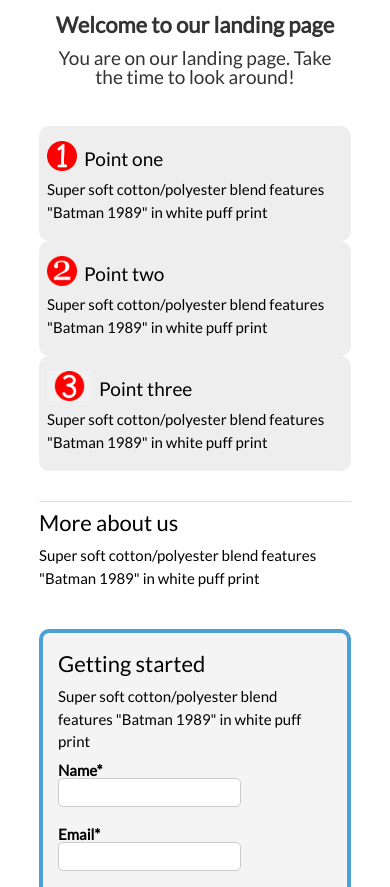
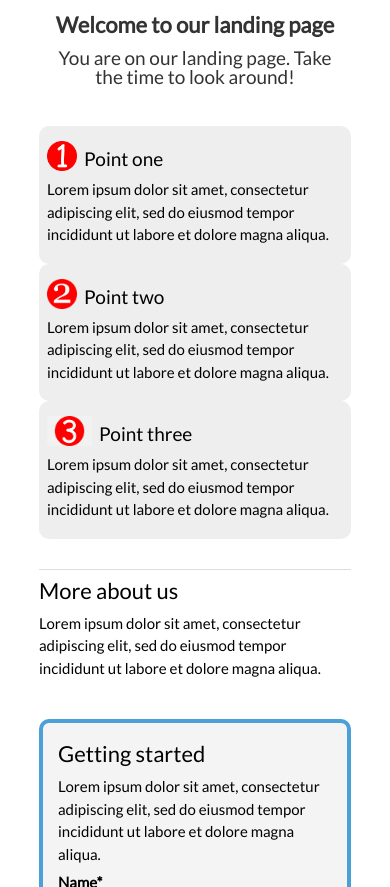
Before and after one commit to rides1/CSS-HTML, a plain HTML site: page index.html in a window 390 px wide. Shown: the part 182-1069 px from the top of the page. Drawn offline with Linux system fonts and the light colour scheme.

Commit message:
final commit

```diff
--- a/css/calendar_style.css
+++ b/css/calendar_style.css
@@ -91,8 +91,8 @@ body{
 }
 
 @media(max-width:768px){
-    #calendar .weekdays #calendar .other-month #calendar{
-        display: none;
+    #calendar .weekdays, #calendar .other-month{
+        display: none !important;
     }
     #calendar li{
         height: auto !important;
--- a/index.html
+++ b/index.html
@@ -22,29 +22,29 @@
                     <li>
                         <img src="images/one.png" alt="number one" width="30" height="30">
                         <h4>Point one</h4>
-                        <p>Super soft cotton/polyester blend features "Batman 1989" in white puff print</p>
+                        <p>Lorem ipsum dolor sit amet, consectetur adipiscing elit, sed do eiusmod tempor incididunt ut labore et dolore magna aliqua. </p>
                     </li>
                     <li>
                         <img src="images/two.png" alt="number two" width="30" height="30">
                         <h4>Point two</h4>
-                        <p>Super soft cotton/polyester blend features "Batman 1989" in white puff print</p>
+                        <p>Lorem ipsum dolor sit amet, consectetur adipiscing elit, sed do eiusmod tempor incididunt ut labore et dolore magna aliqua. </p>
                     </li>
                     <li>
                         <img src="images/three.png" alt="number three" width="45" height="30">
                         <h4>Point three</h4>
-                        <p>Super soft cotton/polyester blend features "Batman 1989" in white puff print</p>
+                        <p>Lorem ipsum dolor sit amet, consectetur adipiscing elit, sed do eiusmod tempor incididunt ut labore et dolore magna aliqua. </p>
                     </li>
                 </ul>
                 <footer class="content-footer">
                     <h3>More about us</h3>
-                    <p>Super soft cotton/polyester blend features "Batman 1989" in white puff print</p>
+                    <p>Lorem ipsum dolor sit amet, consectetur adipiscing elit, sed do eiusmod tempor incididunt ut labore et dolore magna aliqua. </p>
                 </footer>
             </div>
             <div id="sub-2">
                 <form id="contact-form">
                     <header id="content-header">
                         <h3>Getting started</h3>
-                        <p>Super soft cotton/polyester blend features "Batman 1989" in white puff print</p>
+                        <p>Lorem ipsum dolor sit amet, consectetur adipiscing elit, sed do eiusmod tempor incididunt ut labore et dolore magna aliqua. </p>
                     </header>
                     <div>
                         <label>Name*</label>
```
Also changed, not shown: css/keyframe.css (line endings or trailing spaces), frame.html (renamed from keyframes.html).
